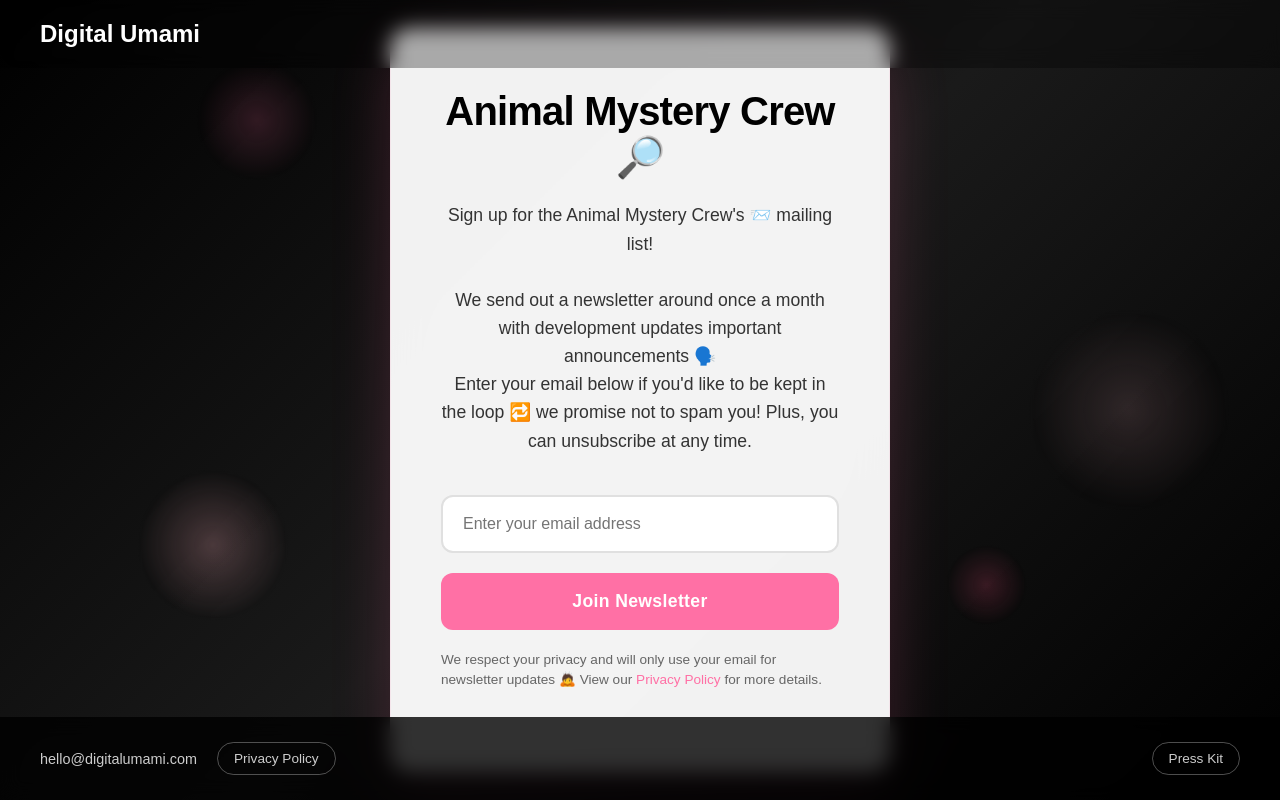
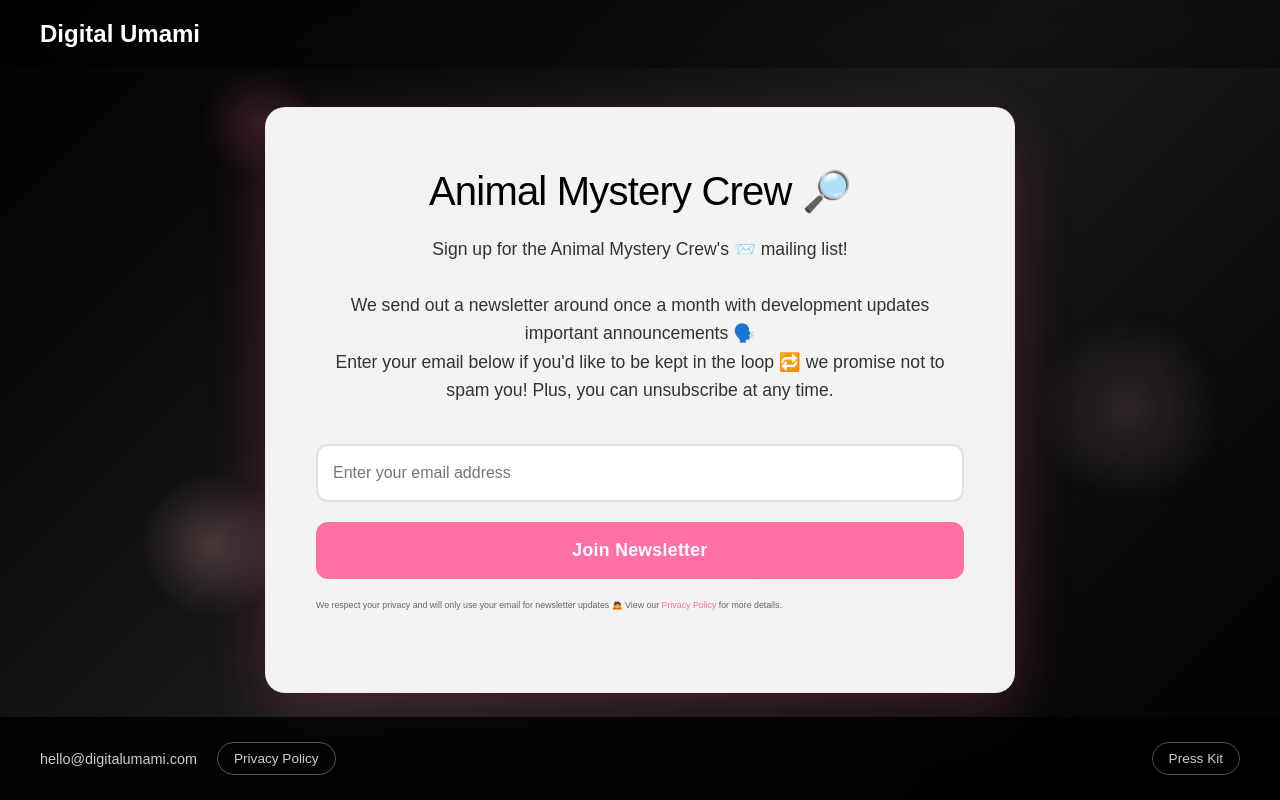
Before and after one commit to digitalumami/digitalumami.github.io, a plain HTML site: page index.html in a window 1280 px wide. Drawn offline with Linux system fonts and the light colour scheme; files whose address does not match are found by name; a web font is replaced by a local one.

Commit message:
[UPDATE] Style Changes

```diff
--- a/assets/css/styles.css
+++ b/assets/css/styles.css
@@ -20,7 +20,7 @@ body {
 
 h1 {
     font-family: "grenadine-mvb", sans-serif;
-    font-weight: 400;
+    font-weight: 350;
     font-style: normal;
 }
 
@@ -146,7 +146,7 @@ header {
     backdrop-filter: blur(20px);
     border-radius: 20px;
     padding: 60px 50px;
-    max-width: 500px;
+    max-width: 750px;
     width: 100%;
     text-align: center;
     box-shadow: 0 20px 60px rgba(255, 112, 165, 0.2);
@@ -156,7 +156,7 @@ header {
 
 .signup-box h1 {
     font-size: 2.5rem;
-    font-weight: 700;
+    font-weight: 400;
     margin-bottom: 20px;
     color: #000;
     letter-spacing: -0.02em;
@@ -171,7 +171,7 @@ header {
 }
 
 .consent-text {
-    font-size: 0.85rem;
+    font-size: 0.55rem;
     color: #666;
     line-height: 1.5;
     margin-bottom: 20px;
@@ -194,7 +194,7 @@ header {
 }
 
 .email-input {
-    padding: 18px 20px;
+    padding: 18px 15px;
     border: 2px solid #e0e0e0;
     border-radius: 12px;
     font-size: 1rem;
@@ -210,7 +210,7 @@ header {
 }
 
 .signup-btn {
-    padding: 18px 30px;
+    padding: 18px 20px;
     background: #ff70a5;
     color: white;
     border: none;
```
